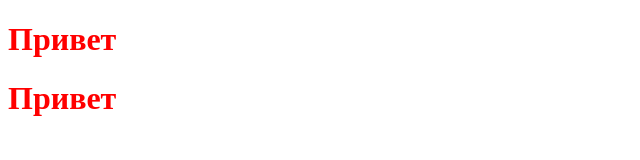
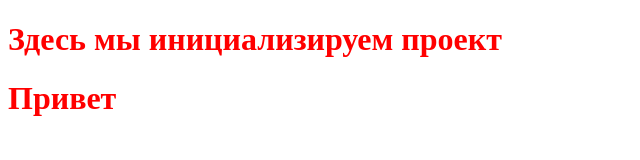
Before and after one commit to Andrew538/testone, a plain HTML site: page index.html in a window 1280 px wide. Shown: the whole page, without its empty margins (0-640 px from the left). Drawn offline with Linux system fonts and the light colour scheme.

Commit message:
chanage index.html

```diff
--- a/index.html
+++ b/index.html
@@ -8,7 +8,7 @@
    <link rel="stylesheet" href="index.css">
 </head>
 <body>
-   <h1 class="title">Привет</h1>
+   <h1 class="title">Здесь мы инициализируем проект</h1>
    <h1 class="title">Привет</h1>
 
 
```
